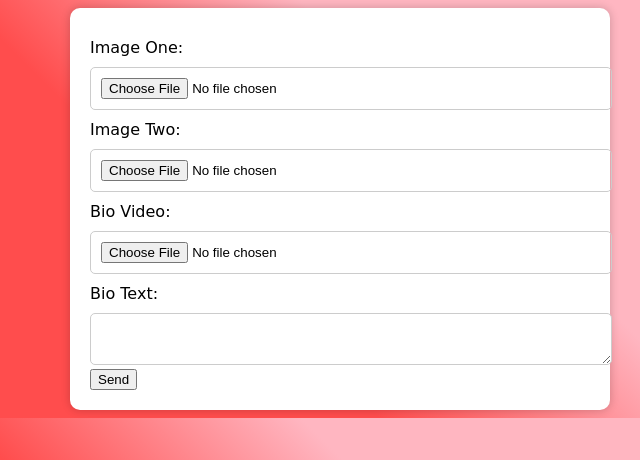
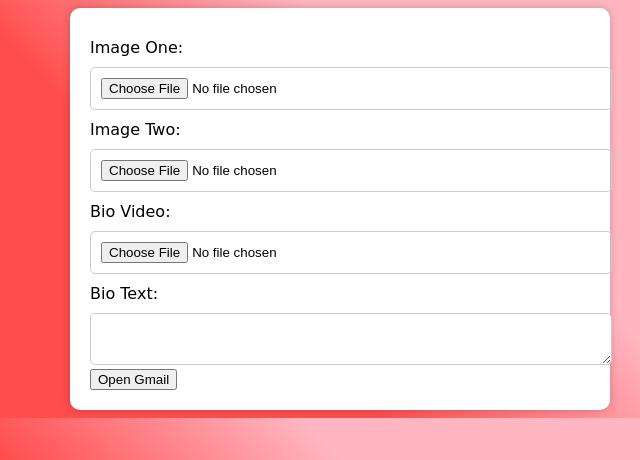
Before and after one commit to PRONOON/Casa, a plain HTML site: page pagetwocreate.html in a window 1280 px wide. Shown: the top 460 px of the page, 300-940 px from the left. Drawn offline with Linux system fonts and the light colour scheme.

Commit message:
Update pagetwocreate.html

```diff
--- a/pagetwocreate.html
+++ b/pagetwocreate.html
@@ -29,7 +29,7 @@
     </style>
 </head>
 <body>
-    <form id="casanova-profile-form" class="profile-form" method="post" action="mailto:casanovanigeria@gmail.com?subject=Profile Submission" enctype="multipart/form-data">
+    <form id="casanova-profile-form" class="profile-form" method="post" enctype="multipart/form-data">
         <label for="image1">Image One:</label>
         <input type="file" id="image1" name="image1" accept="image/*" required>
 
@@ -42,7 +42,7 @@
         <label for="bio-text">Bio Text:</label>
         <textarea id="bio-text" name="bio_text" required></textarea>
 
-        <button type="submit">Send</button>
+        <a href="https://mail.google.com" target="_blank" rel="noopener"><button type="button">Open Gmail</button></a>
     </form>
 </body>
 </html>
```
